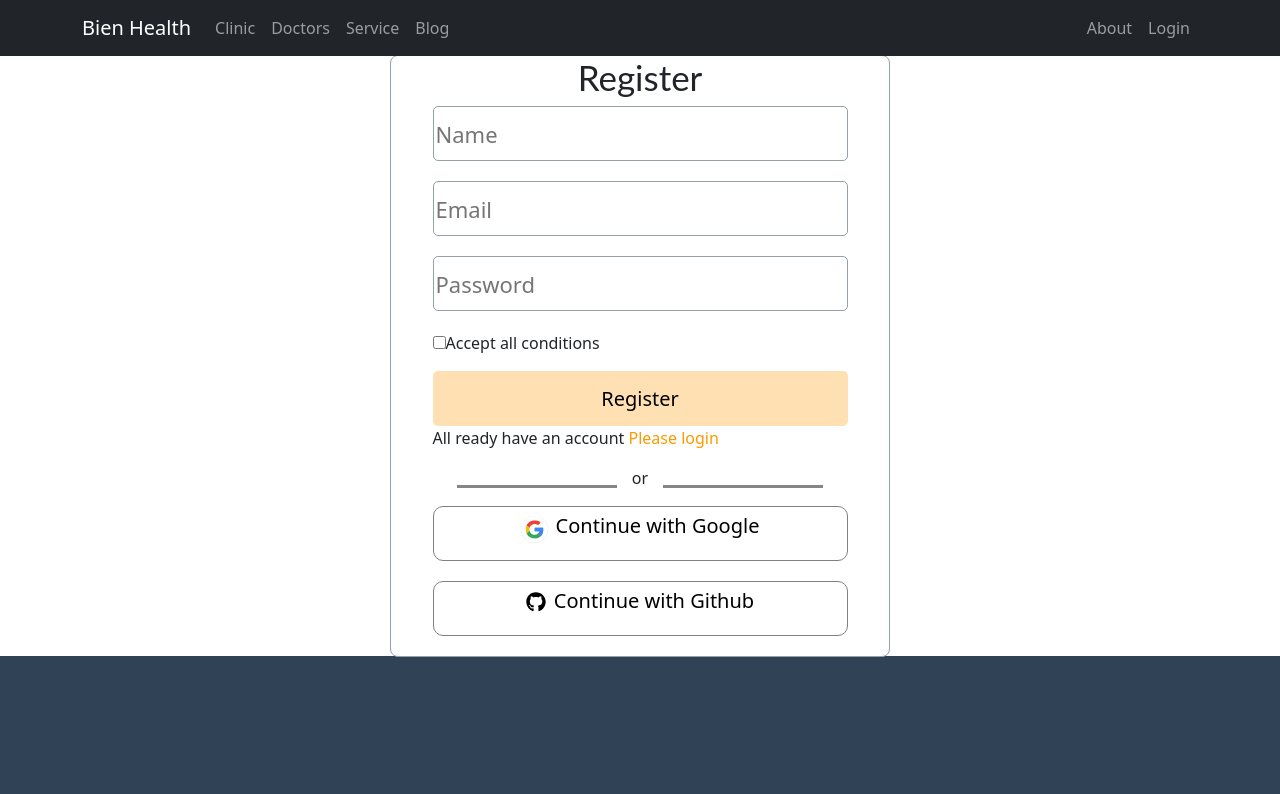
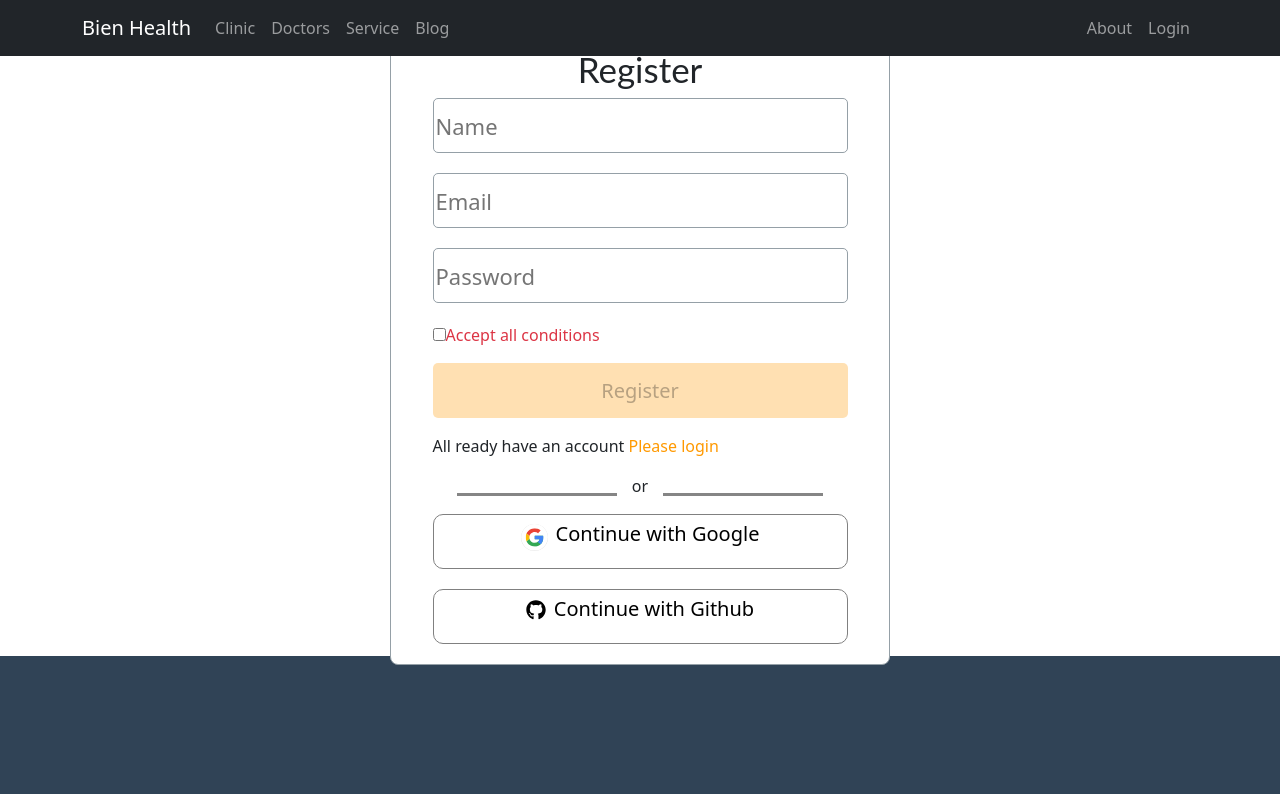
Before and after one commit to sheikhhasan124/bien-health, a React (Create React App) app: page /registration in a window 1280 px wide. Shown: the top 794 px of the page. Built offline with nearby package versions, Linux system fonts and the light colour scheme.

Commit message:
register form ok

```diff
--- a/src/pages/Registration/Registration.js
+++ b/src/pages/Registration/Registration.js
@@ -1,28 +1,35 @@
-import React from 'react';
+import React, { useState } from 'react';
 import { Link, Navigate, useNavigate } from 'react-router-dom';
 import { useCreateUserWithEmailAndPassword } from 'react-firebase-hooks/auth';
 import SocialAuth from '../SocialAuth/SocialAuth';
 import auth from '../../firebase_init';
-import { async } from '@firebase/util';
+
 
 
 const Registration = () => {
+     const [agree, setAgree]=useState(false)
     const [
         createUserWithEmailAndPassword,
         user,
         loading,
         error,
       ] = useCreateUserWithEmailAndPassword(auth);
+      const navigate = useNavigate()
+      let errorElement;
+       if(error){
+            errorElement = <p className="text-danger">Error:{error?.message}</p>
+          }
 
-     const navigate = useNavigate()
+
     const handleFormSubmit= async(event)=>{
         event.preventDefault()
         const name = event.target.name.value;
-        const email = event.target.name.value;
-        const password = event.target.name.value;
-       await createUserWithEmailAndPassword(email, password)
-        // Navigate('/')
-        // console.log(name, email)
+        const email = event.target.email.value;
+        const password = event.target.password.value;
+
+        createUserWithEmailAndPassword(email,password)
+        navigate('/')
+        // console.log(name,email,password)
     }
     return (
         <div className='form-section'>
@@ -40,11 +47,12 @@ const Registration = () => {
                         <input type="password" name="password" id="" placeholder='Password' required/>
                     </div>
                     <div className='mb-3'>
-                    <input type="checkbox" name="terms" id="" />
-                    <label htmlFor="terms">Accept all conditions</label>
+                    <input onClick={()=>setAgree(!agree)} type="checkbox" name="terms" id="" />
+                    <label className={`${agree? '': 'text-danger'}`} htmlFor="terms">Accept all conditions</label>
                     </div>
-                    <input className='submit-btn' type="submit" value="Register" />
+                    <input disabled={!agree} className='submit-btn' type="submit" value="Register" />
               </form>
+               <p>{errorElement}</p>
               <p>All ready have an account <Link className='form-link' to="/login">Please login</Link></p>
                <div className="form-horizontal">
                   <div className='hr'> </div>
```
